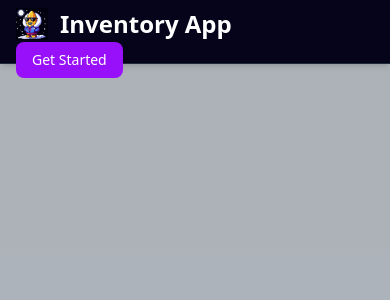
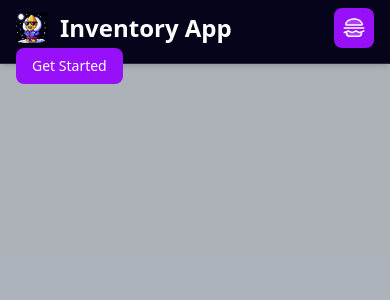
Before and after one commit to Mar915/AWSWebAppPractice, a React (Vite) app in the folder inventory-frontend/: page / in a window 390 px wide. Shown: the top 300 px of the page. Built offline with nearby package versions, Linux system fonts and the light colour scheme.

Commit message:
Hamburger toggle works now on min

```diff
--- a/inventory-frontend/src/components/Navbar.jsx
+++ b/inventory-frontend/src/components/Navbar.jsx
@@ -1,5 +1,6 @@
 import { useState } from "react";
 import { Link } from "react-router-dom";
+import { PiHamburgerDuotone } from "react-icons/pi";
 
 function Navbar() {
   const [isOpen, setIsOpen] = useState(false);
@@ -15,7 +16,21 @@ function Navbar() {
           </span>
         </Link>
 
-        {/* Right-side buttons */}
+        {/* Hamburger toggle */}
+        <div className="md:hidden flex items-center">
+          <button
+            onClick={() => setIsOpen(!isOpen)}
+            type="button"
+            className="inline-flex items-center justify-center w-10 h-10 text-white text-xl bg-purple-600 rounded-lg hover:bg-purple-700 focus:outline-none focus:ring-2 focus:ring-purple-400 transition"
+            aria-controls="navbar-sticky"
+            aria-expanded={isOpen}
+          >
+            {/* Hamburger icon here */}
+            <PiHamburgerDuotone className="w-6 h-6" />
+          </button>
+        </div>
+
+        {/* Get Started Button */}
         <div className="flex items-center md:order-2 space-x-3 md:space-x-0">
           <button
             type="button"
@@ -23,18 +38,9 @@ function Navbar() {
           >
             Get Started
           </button>
+        </div>
 
-          {/* Hamburger toggle */}
-          <button
-            onClick={() => setIsOpen(!isOpen)}
-            type="button"
-            className="inline-flex items-center justify-center p-2 w-10 h-10 text-sm text-gray-500 rounded-lg md:hidden hover:bg-gray-100 focus:outline-none focus:ring-2 focus:ring-gray-200"
-            aria-controls="navbar-sticky"
-            aria-expanded={isOpen}
-          >
-            {/* Add icon here if needed */}
-          </button>
-        </div>
+
 
         {/* Responsive menu links */}
         <div
@@ -43,7 +49,7 @@ function Navbar() {
             isOpen ? "block" : "hidden"
           } w-full md:flex md:w-auto md:order-1
           p-4 mt-4 md:p-0 md:mt-0
-          border border-white/30
+          bg-[#05041a] border border-white
           md:border-0 rounded-lg text-white
           font-medium items-center`}
         >
```
